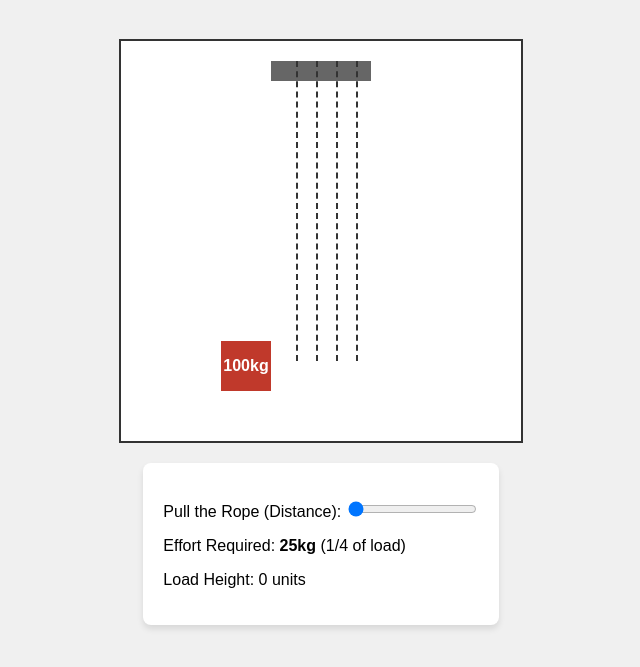
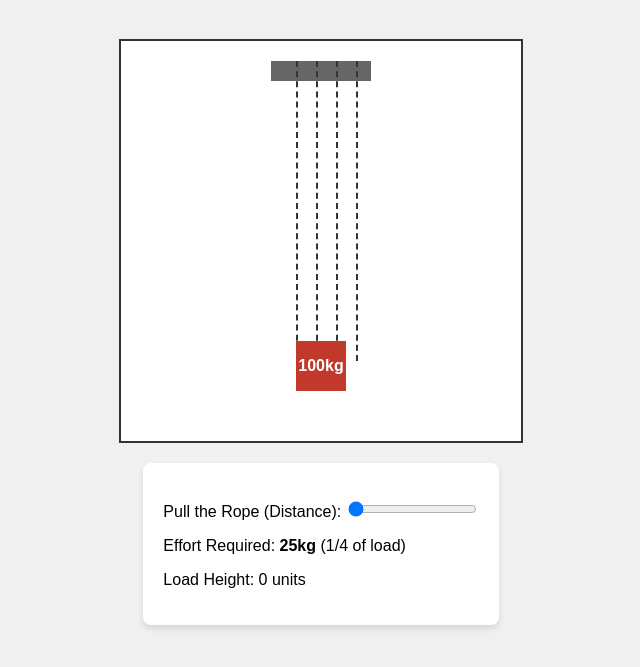
Before and after one commit to palangsi/pulley-sim, a plain HTML site: page index.html in a window 1280 px wide. Shown: the part 69-736 px from the top of the page, without its empty margins (319-959 px from the left). Drawn offline with Linux system fonts and the light colour scheme.

Commit message:
Update index.html

```diff
--- a/index.html
+++ b/index.html
@@ -6,7 +6,7 @@
         body { font-family: sans-serif; display: flex; flex-direction: column; align-items: center; background: #f0f0f0; }
         #sim-container { width: 400px; height: 400px; background: white; border: 2px solid #333; position: relative; margin: 20px; overflow: hidden; }
         #pulley-top { position: absolute; top: 20px; left: 150px; width: 100px; height: 20px; background: #666; }
-        #load { position: absolute; bottom: 50px; left: 100px; width: 50px; height: 50px; background: #c0392b; color: white; display: flex; align-items: center; justify-content: center; font-weight: bold; transition: bottom 0.1s; }
+        #load { position: absolute; bottom: 50px; left: 175px; width: 50px; height: 50px; background: #c0392b; color: white; display: flex; align-items: center; justify-content: center; font-weight: bold; transition: bottom 0.1s; }
         .rope { position: absolute; border-left: 2px dashed #333; height: 300px; top: 20px; }
         #controls { background: #fff; padding: 20px; border-radius: 8px; box-shadow: 0 4px 6px rgba(0,0,0,0.1); }
     </style>
```
